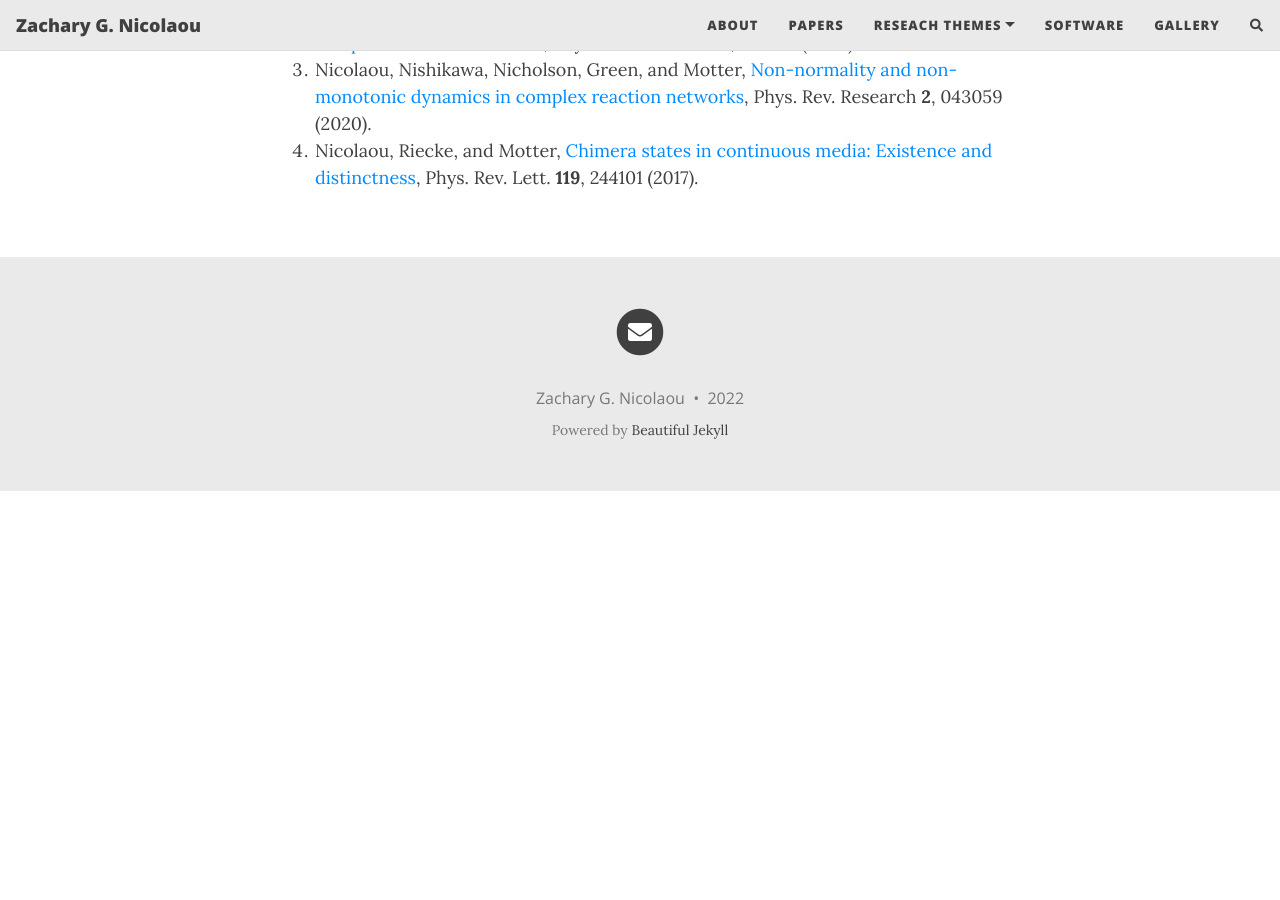
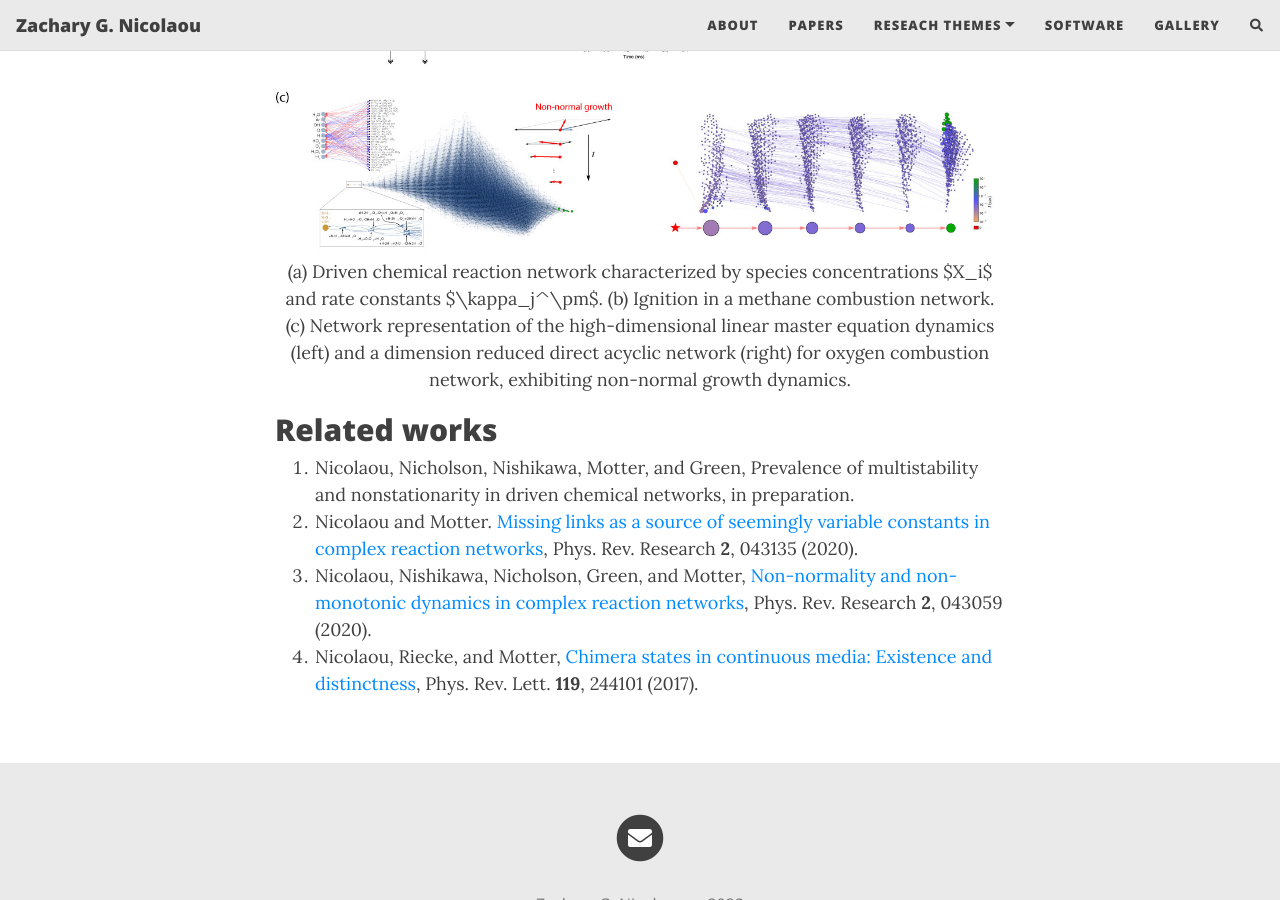
Before and after one commit to znicolaou/znicolaou.github.io, a Jekyll site: the page built from chemistry.md, in a window 1280 px wide and 900 px high, scrolled down 745 px. Built offline with Jekyll 4.4.1, drawn with Linux system fonts in a browser that asks for light colours; nearby versions of some CDN libraries; comment, search, counter and statistics services are not loaded; before the commit the page ends 1236 px from its top, so only the background shows below that.

Commit message:
added chemistry figure

```diff
--- a/chemistry.md
+++ b/chemistry.md
@@ -4,6 +4,12 @@ title: Complex Chemical Dynamics
 ---
 Chemical reaction networks exhibit complex and multi-scale dynamics in critical engineering and scientific systems. Application areas include combustion and related industrial energy systems, atmospheric chemistry of pollution and climate change models, and metabolic networks for biophysical cellular dynamics. These reaction networks are characterized by chemical species, reactions, and reaction rates, and are coupled to thermodynamic and transport processes. Researchers have focused on accurate models and measurements for individual chemical reaction rates for decades, but when complex models are built from these components, insurmountable challenges have arisen. I am interested in developing more principled models for chemical reaction networks, which account for physical and chemical processes while accounting for the complex collective behavior and sensitive and incomplete network information, leveraging machine learning and reduced-order approaches.
 
+<figure>
+<img src="/assets/img/chemistry.jpg" width=1024 />
+<figcaption align="center">(a) Driven chemical reaction network characterized by species concentrations $X_i$ and rate constants $\kappa_j^\pm$. (b) Ignition in a methane combustion network. (c) Network representation of the high-dimensional linear master equation dynamics (left) and a dimension reduced direct acyclic network (right) for oxygen combustion network, exhibiting non-normal growth dynamics.
+</figcaption>
+</figure>
+
 ## Related works
 1. Nicolaou, Nicholson, Nishikawa, Motter, and Green, Prevalence of multistability and nonstationarity in driven chemical networks, in preparation.
 7. Nicolaou and Motter. [Missing links as a source of seemingly variable constants in complex reaction networks](https://doi.org/10.1103/PhysRevResearch.2.043135), Phys. Rev. Research **2**, 043135 (2020).
```
Also changed, not shown: assets/img/chemistry.jpg (added).
